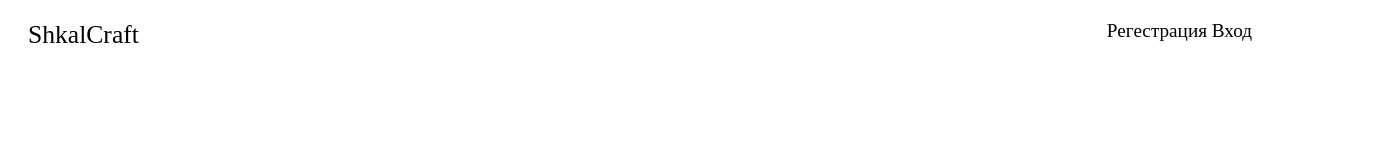
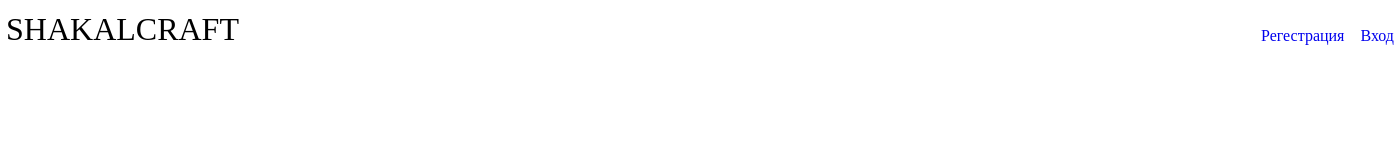
Before and after one commit to SkalalCraft/site, a plain HTML site: page index.html in a window 1280 px wide. Shown: the whole page, 1400 px wide, since content can reach past the window. Drawn offline with nearby package versions, Linux system fonts and the light colour scheme.

Commit message:
Davai po novoi
Вообщем, надо пробовать, хуй бы порал эти фрейморки, без них управимся

```diff
--- a/css/index.css
+++ b/css/index.css
@@ -1,23 +1,36 @@
-.menu {
-  margin: 20px;
+body{
+  font-family: Franklin Gothic Heavy;
+}
+*{
+  padding: 0;
+  margin: 0;
 }
 .logo {
-  position: absolute;
-  font-family: 'Franklin Gothic Heavy';
-  font-size: 160%;
+  font-size: 32px;
+  padding: 11px 6px;
+  display: inline-block;
 }
-.right {
+.right{
+  font-family: Comfortaa;}
+a{
+  text-decoration: none;
+}
+header {
+  background: none;
+}
+.header-container{
+   width: 1400px;
+   margin: 0 auto;
+   display: flex;
+   justify-content: space-between;
+}
+.header-container a{
+  font-size: 16px;
+  padding: 27px 6px;
+  display: inline-block;
+}
+nav {
 
- font-family: 'Comfortaa';
- font-size: 120%;
- float: right;
-}
-.bg {
-    height: 100vh;
-    background: url(../images/bg.png);
-    position: absolute;
-    bottom: 0px;
-    right: 0px;
 }
 @font-face {
     font-family: "Franklin Gothic Heavy";
--- a/index.html
+++ b/index.html
@@ -1,20 +1,26 @@
 <!DOCTYPE html>
 <html lang="ru">
-  <head>
+<head>
     <link rel="stylesheet" href="css/index.css">
     <meta charset="utf-8">
-    <title>index</title>
-  </head>
+    <title>title</title>
+</head>
 <body>
- <nav class="menu">
-    <a class="logo">ShkalCraft</a>
- <div class="right">
-    <a>Регестрация</a>
-    <a>Вход</a>
-   </div>
-  </nav>
- </body>
- <header>
-  <div class="bg"</div>
- </header>
+    <header>
+        <div class="header-container">
+          <div class="logo">
+            SHAKALCRAFT
+          </div>
+          <nav class="right">
+            <a href="*">Регестрация</a>
+            <a href="*">Вход</a>
+          </nav>
+        </div>
+      </header>
+    <script
+   src="https://code.jquery.com/jquery-3.5.1.min.js"
+   integrity="sha256-9/aliU8dGd2tb6OSsuzixeV4y/faTqgFtohetphbbj0="
+   crossorigin="anonymous"></script>
+  <script src="script.js"></script>
+</body>
 </html>
```
